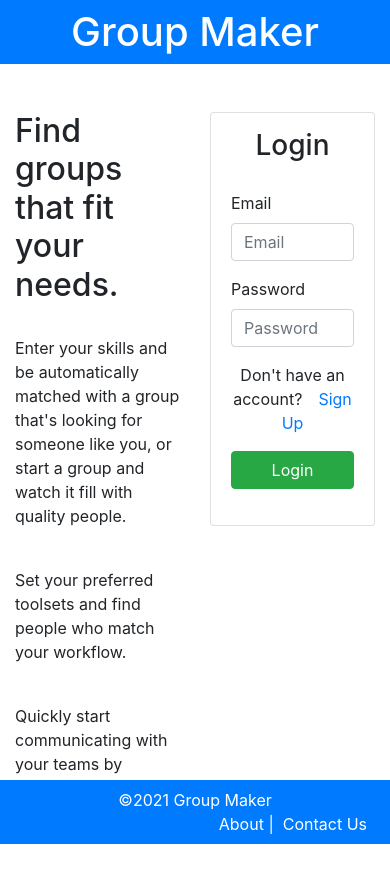
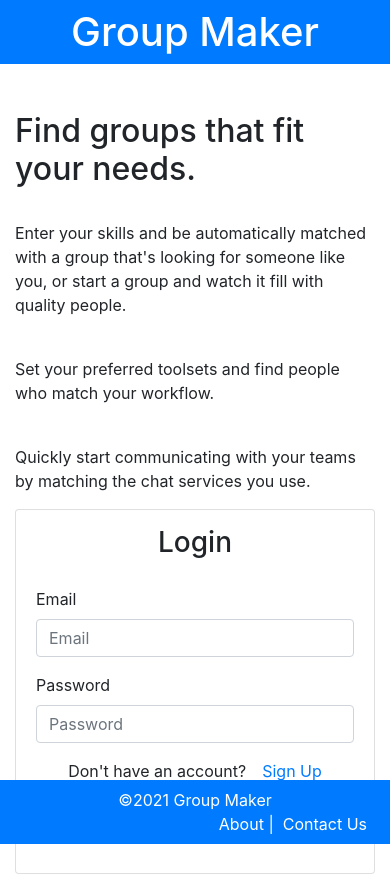
Before and after one commit to alexbalez/Group-Maker, a React (Create React App) app in the folder client/: page / in a window 390 px wide. Before the commit the page ends 844 px from the top, so only its background shows below. Built offline with nearby package versions, Linux system fonts and the light colour scheme; no server answers.

Commit message:
resizing

```diff
--- a/client/src/components/Login.js
+++ b/client/src/components/Login.js
@@ -58,7 +58,7 @@ class Login extends Component{
             <div>
                 <div className="container mt-5">
                     <div className='row'>
-                        <div className="col">
+                        <div className="col-sm">
                             <h2>Find groups that fit your needs.</h2>
                             <br/>
                             <p>Enter your skills and be automatically matched with a group that's looking for someone like you, or start a group and watch it fill with quality people.</p>
@@ -67,7 +67,7 @@ class Login extends Component{
                             <br/>
                             <p>Quickly start communicating with your teams by matching the chat services you use.</p>
                         </div>
-                        <div className="col">
+                        <div className="col-sm">
                             <div className="card">
                                 <h3 className="text-center mt-3">Login</h3>
                                 <div className="card-body">
```
